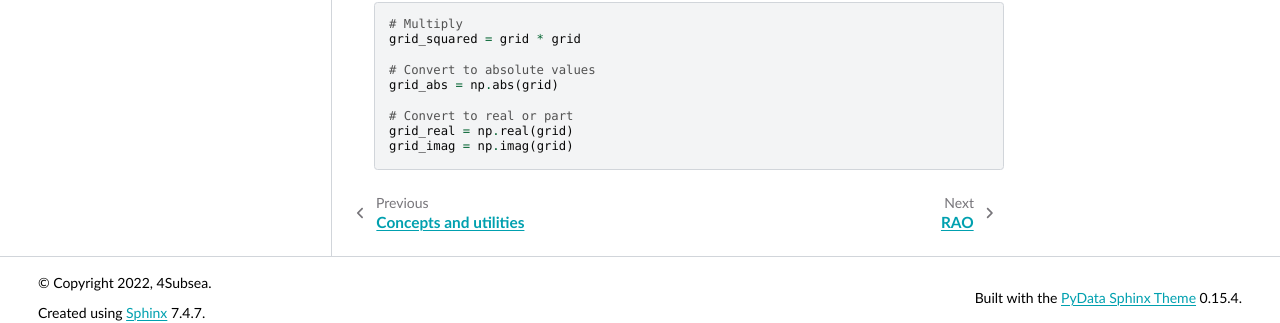
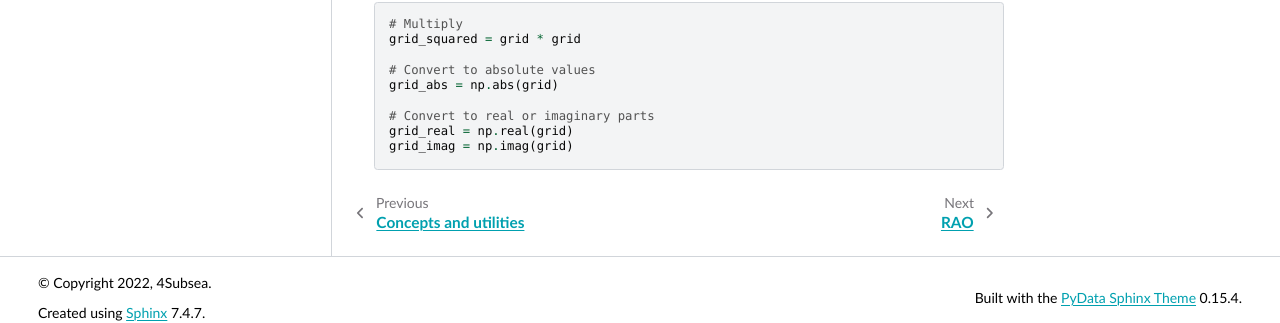
Before and after one commit to 4Subsea/waveresponse-python, a Sphinx documentation site: the page built from docs/user_guide/concepts_utils/grid.rst, in a window 1280 px wide and 900 px high, scrolled down 1166 px. Shown: the part 562-885 px from the top of the window. Built offline with Sphinx 7.4.7 and the PyData theme 0.15.4, drawn with Linux system fonts in a browser that asks for light colours.

Commit message:
doc/fix: add missing word

```diff
--- a/docs/user_guide/concepts_utils/grid.rst
+++ b/docs/user_guide/concepts_utils/grid.rst
@@ -103,6 +103,6 @@ will be done on the grid's values (2-D array).
     # Convert to absolute values
     grid_abs = np.abs(grid)
 
-    # Convert to real or part
+    # Convert to real or imaginary parts
     grid_real = np.real(grid)
     grid_imag = np.imag(grid)
```
